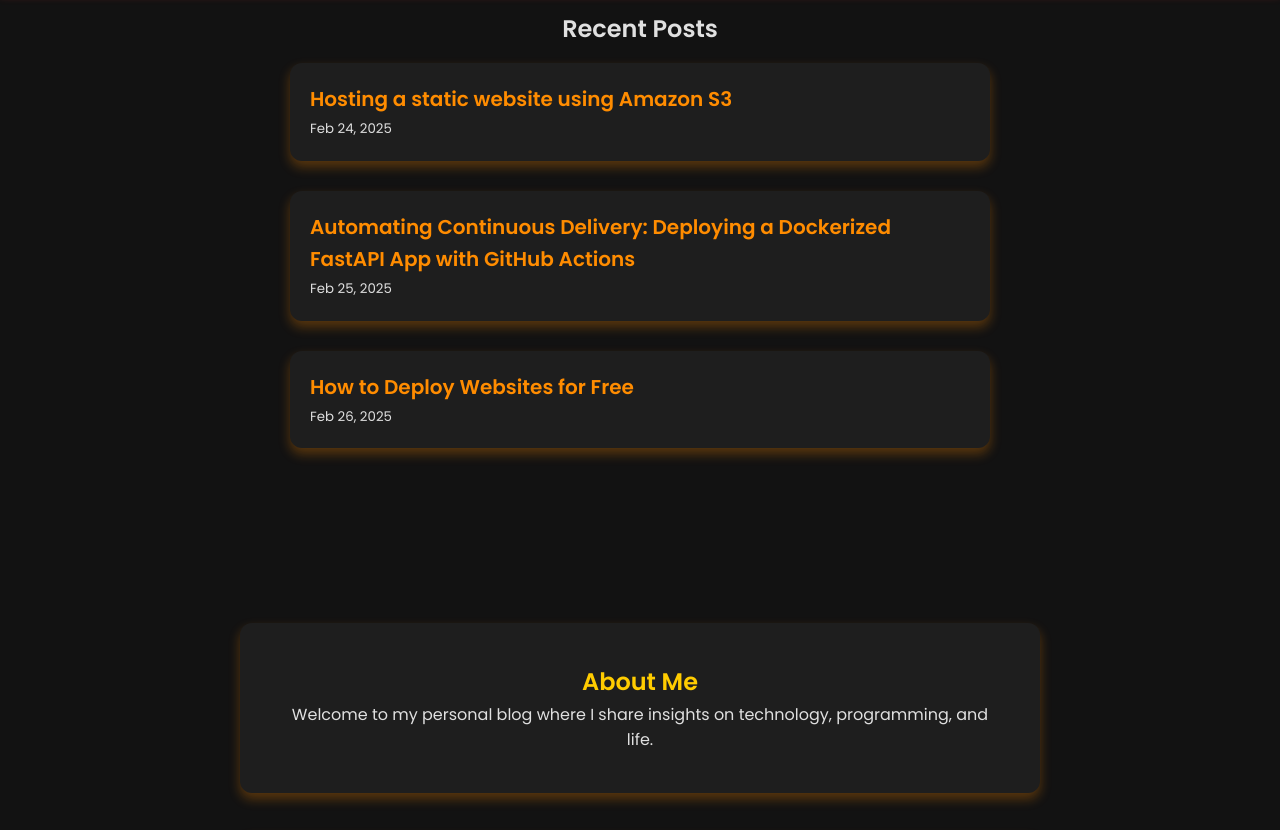
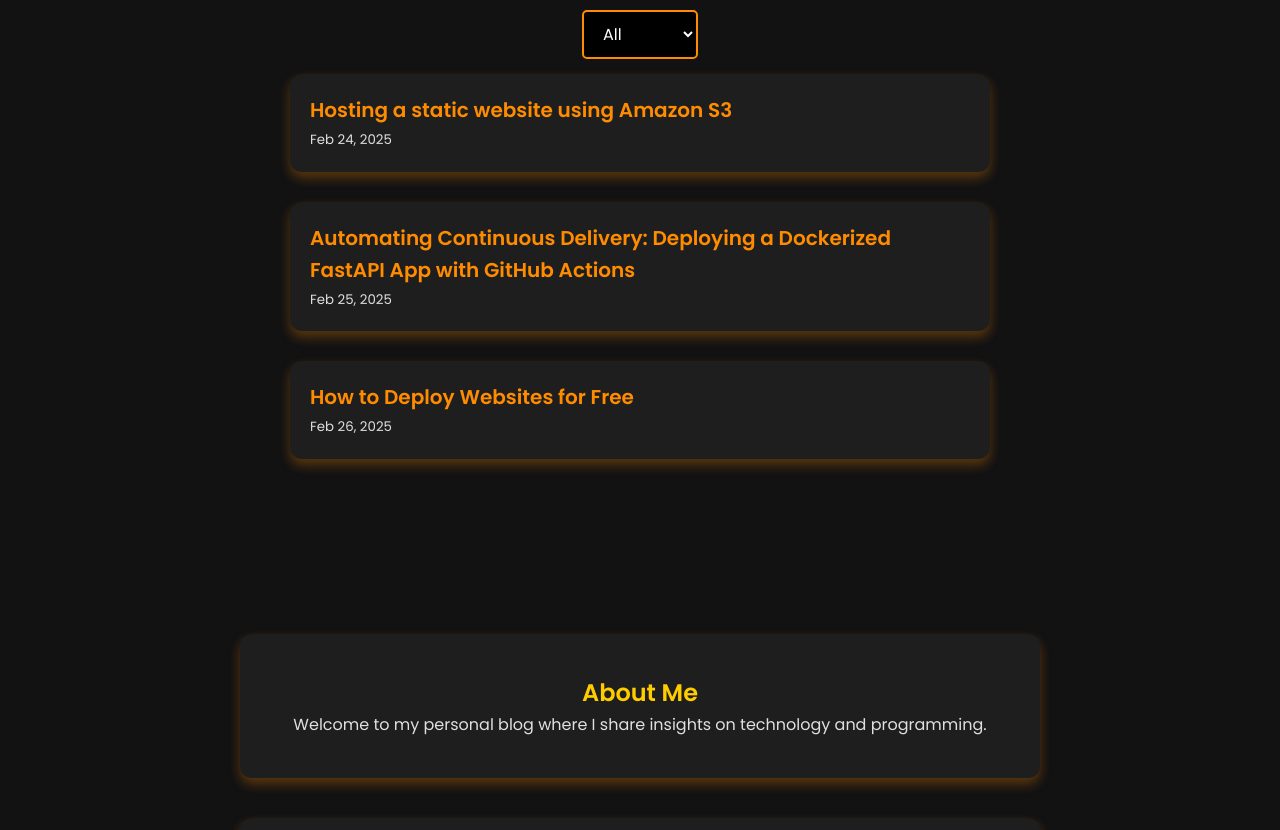
Before and after one commit to cl0ud08/Harshit-blog, a plain HTML site: page index.html in a window 1280 px wide. Shown: the part 110-940 px from the top of the page. Drawn offline with Linux system fonts and the light colour scheme.

Commit message:
Update index.html

```diff
--- a/index.html
+++ b/index.html
@@ -14,7 +14,6 @@
 <body>
 
     <header>
-        <h1>My Blog</h1>
         <nav>
             <ul>
                 <li><a href="index.html">Home</a></li>
@@ -23,10 +22,24 @@
             </ul>
         </nav>
     </header>
-
     <main>
         <section id="recent-posts">
-            <h2>Recent Posts</h2>
+            <select id="category-filter" onchange="handleCategoryChange()"
+            style="padding: 10px 15px; font-size: 16px; border: 2px solid #ff8c00;
+                   border-radius: 5px; background-color: black; color: white;
+                   cursor: pointer; transition: all 0.3s ease;"
+            onmouseover="this.style.backgroundColor='#ff8c00'; this.style.color='black';"
+            onmouseout="this.style.backgroundColor='black'; this.style.color='white';"
+            onfocus="this.style.borderColor='#ff4500';">
+            <option value="All">All</option>
+            <option value="AWS">AWS</option>
+            <option value="DevOps">DevOps</option>
+            <option value="Python">Python</option>
+        </select>
+
+
+            <div id="blog-list"></div>
+
             <div id="blog-list">
                 <!-- JavaScript will dynamically insert blog posts here -->
             </div>
@@ -35,12 +48,12 @@
 
     <section id="about">
         <h2>About Me</h2>
-        <p>Welcome to my personal blog where I share insights on technology, programming, and life.</p>
+        <p>Welcome to my personal blog where I share insights on technology and programming.</p>
     </section>
 
     <section id="contact">
         <h2>Contact</h2>
-        <p>Email me at: <a href="mailto:harshit.109350@gmail.com">yourname@example.com</a></p>
+        <p>Email me at: <a href="mailto:harshit.109350@gmail.com">harshit.109350@gmail.com</a></p>
     </section>
     <script src="script.js"></script>
 </body>
```
